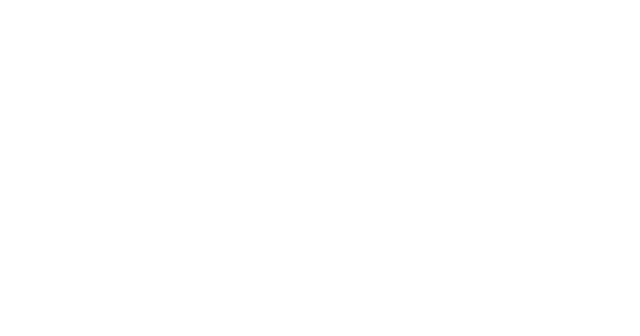
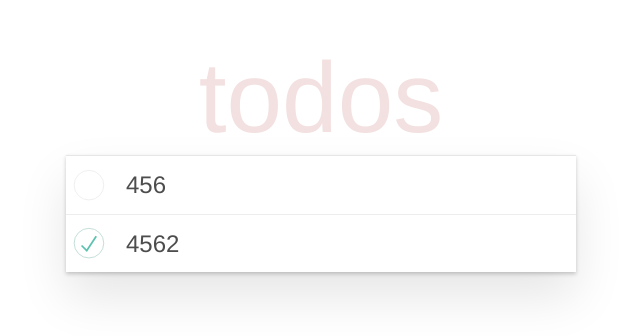
Before and after one commit to Anna-Borodaienko/Todo-App-React-Redux, a React (Create React App) app: page / in a window 1280 px wide. Shown: the top 336 px of the page, without its empty margins (319-959 px from the left). Built offline with nearby package versions, Linux system fonts and the light colour scheme.

Commit message:
add todo list, todo card

```diff
--- /dev/null
+++ b/src/App.styled.ts
@@ -0,0 +1,23 @@
+import { styled } from 'styled-components'
+
+export const AppWrapper = styled.div`
+  font-family: "Helvetica Neue", Helvetica, Arial, sans-serif;
+  font-size: 24px;
+  font-weight: 300;
+  color: #4d4d4d;
+  margin: 40px 20px;
+`
+
+export const ListContainer = styled.div`
+  margin-bottom: 20px;
+  background: #fff;
+  box-shadow: 0 2px 4px 0 rgba(0, 0, 0, 0.2),
+    0 25px 50px 0 rgba(0, 0, 0, 0.1);
+`
+
+export const Title = styled.h1`
+  font-size: 100px;
+  font-weight: 100;
+  text-align: center;
+  color: rgba(175, 47, 47, 0.15);
+`
--- a/src/App.tsx
+++ b/src/App.tsx
@@ -1,9 +1,15 @@
 import React from 'react'
+import { AppWrapper, Title, ListContainer } from './App.styled'
+import TodoList from './components/TodoList'
 
-function App(): JSX.Element {
+const App: React.FC = (): JSX.Element => {
   return (
-    <div>
-    </div>
+    <AppWrapper>
+      <Title>todos</Title>
+      <ListContainer>
+        <TodoList />
+      </ListContainer>
+    </AppWrapper>
   )
 }
 
--- /dev/null
+++ b/src/components/TodoCard/TodoCard.styled.ts
@@ -0,0 +1,95 @@
+import styled from "styled-components"
+import iconCompleted from '../../icons/completed.svg'
+import iconUncompleted from '../../icons/uncompleted.svg'
+
+interface StyledLabelProps {
+  completed: boolean
+}
+
+export const Wrapper = styled.div`
+  position: relative;
+
+  display: grid;
+  grid-template-columns: 45px 1fr;
+  justify-items: stretch;
+
+  font-size: 24px;
+  line-height: 1.4em;
+  border-bottom: 1px solid #ededed;
+
+  &:last-child {
+    border-bottom: 0;
+  }
+`
+
+export const StyledLabel = styled.label<StyledLabelProps>`
+  cursor: pointer;
+  background-image: ${(props): string =>
+    props.completed
+      ? `url(${iconCompleted})`
+      : `url(${iconUncompleted})`} ;
+  background-repeat: no-repeat;
+  background-position: center left;
+`
+
+export const StyledStatus = styled.input`
+  opacity: 0;
+`
+
+export const StyledInput = styled.input`
+  width: 100%;
+  padding: 16px 16px 16px 60px;
+
+  font-size: 24px;
+  line-height: 1.4em;
+  font-family: inherit;
+  font-weight: inherit;
+  color: inherit;
+
+  border: none;
+  background: rgba(0, 0, 0, 0.01);
+  box-shadow: inset 0 -2px 1px rgba(0,0,0,0.03);
+
+  &::placeholder {
+    font-style: italic;
+    font-weight: 300;
+    color: #e6e6e6;
+  }
+
+  word-break: break-all;
+  transition: color 0.4s;
+`
+
+export const StyledTitle = styled.span`
+  padding: 12px 15px;
+
+  word-break: break-all;
+  transition: color 0.4s;
+`
+
+export const StyledButton = styled.button`
+  position: absolute;
+  right: 12px;
+  top: 0;
+  bottom: 0;
+
+  font-size: 120%;
+  line-height: 1;
+  font-family: inherit;
+  font-weight: inherit;
+  color: #cc9a9a;
+
+  float: right;
+  border: 0;
+  background: none;
+  cursor: pointer;
+
+  transform: translateY(-2px);
+  opacity: 0;
+  transition: color 0.2s ease-out;
+
+  &:hover {
+    color: #af5b5e;
+    opacity: 1;
+  }
+`
--- /dev/null
+++ b/src/components/TodoCard/index.tsx
@@ -0,0 +1,85 @@
+import React, { useEffect, useRef, useState } from "react"
+import { Todo } from "../../types/Todo"
+import {
+  StyledStatus,
+  StyledLabel,
+  Wrapper,
+  StyledInput,
+  StyledTitle,
+  StyledButton,
+} from "./TodoCard.styled"
+import { useInput } from "../hooks/useInput"
+
+interface TodoCardProps {
+  todo: Todo
+}
+
+const TodoCard: React.FC<TodoCardProps> = ({ todo }: TodoCardProps) => {
+  const editTodoField = useRef<HTMLInputElement>(null)
+  const [isEditing, setIsEditing] = useState(false)
+
+  const { value, onChange } = useInput(todo.title)
+
+  const { title, completed } = todo
+
+  useEffect(() => {
+    // focus the element with `ref={newTodoField}`
+    if (editTodoField.current) {
+      editTodoField.current.focus()
+    }
+  }, [isEditing])
+
+  const handleEditing = (input: boolean): void => {
+    setIsEditing(input)
+  }
+
+  const handleSubmit = (event: React.FormEvent<HTMLFormElement>): void => {
+    event.preventDefault()
+    handleEditing(true)
+    if (value !== title) {
+      handleEditing(false)
+    } else {
+      handleEditing(false)
+    }
+  }
+
+  return (
+    <Wrapper data-cy="Todo">
+      <StyledLabel completed={completed}>
+        <StyledStatus data-cy="TodoStatus" type="checkbox" />
+      </StyledLabel>
+
+      {isEditing ?
+        <form onSubmit={handleSubmit} onBlur={handleSubmit}>
+          <StyledInput
+            data-cy="NewTodoField"
+            ref={editTodoField}
+            type="text"
+            placeholder={value || "Empty todo will be deleted"}
+            value={value}
+            onChange={onChange}
+            onKeyDown={(event): void => {
+              if (event.key === "Escape") {
+                setIsEditing(false)
+              }
+            }}
+          />
+        </form>
+        :
+        <>
+          <StyledTitle
+            data-cy="TodoTitle"
+            onDoubleClick={(): void => setIsEditing(true)}
+          >
+            {title}
+          </StyledTitle>
+          <StyledButton type="button" data-cy="TodoDeleteButton">
+              ×
+          </StyledButton>
+        </>
+      }
+    </Wrapper>
+  )
+}
+
+export default TodoCard
--- /dev/null
+++ b/src/components/TodoList/TodoList.styled.ts
@@ -0,0 +1,5 @@
+import styled from 'styled-components'
+
+export const Wrapper = styled.div`
+  border-top: 1px solid #e6e6e6;
+`
--- /dev/null
+++ b/src/components/TodoList/index.tsx
@@ -0,0 +1,16 @@
+import { Wrapper } from "./TodoList.styled"
+import React from "react"
+import { useSelector } from "react-redux"
+import { Todo } from "../../types/Todo"
+import TodoCard from "../TodoCard"
+
+const TodoList: React.FC = (): JSX.Element => {
+  // eslint-disable-next-line @typescript-eslint/no-explicit-any
+  const todos: Todo[] = useSelector((state: any) => state.todos.todos)
+
+  return <Wrapper>
+    {todos.map(todo => <TodoCard key={todo.id} todo={todo} />)}
+  </Wrapper>
+}
+
+export default TodoList
--- /dev/null
+++ b/src/components/hooks/useInput.ts
@@ -0,0 +1,26 @@
+import { useState } from 'react'
+
+function useInput(initialValue: string): {
+  value: string
+  onChange: (event: React.ChangeEvent<HTMLInputElement>) => void
+  clearInput: () => void
+} {
+  const [value, setValue] = useState(initialValue)
+
+  const onChange = (event: React.ChangeEvent<HTMLInputElement>): void => {
+    event.preventDefault()
+    setValue(event.target.value)
+  }
+
+  const clearInput = (): void => {
+    setValue('')
+  }
+
+  return {
+    value,
+    onChange,
+    clearInput,
+  }
+}
+
+export { useInput }
--- a/src/index.tsx
+++ b/src/index.tsx
@@ -1,14 +1,30 @@
 import React from 'react'
 import ReactDOM from 'react-dom/client'
+import { Provider } from "react-redux"
+import { createGlobalStyle } from "styled-components"
 import App from './App'
-import { Provider } from "react-redux"
 import store from "./store"
+
+const Global = createGlobalStyle`
+  * {
+    margin: 0;
+    padding: 0;
+    box-sizing: border-box;
+  }
+  body {
+    min-width: 230px;
+    max-width: 550px;
+    margin: 0 auto;
+  }
+`
+
 
 const root = ReactDOM.createRoot(
   document.getElementById('root') as HTMLElement
 )
 root.render(
   <React.StrictMode>
+    <Global />
     <Provider store={store}>
       <App />
     </Provider>
--- a/src/store/todosState.ts
+++ b/src/store/todosState.ts
@@ -1,4 +1,4 @@
-import { Todo } from "../types"
+import { Todo } from "../types/Todo"
 
 export interface TodoState {
   todos: Todo[]
--- a/src/types/index.ts
+++ /dev/null
@@ -1 +0,0 @@
-export * from './Todo'
```
Also changed, not shown: src/icons/completed.svg (added), src/icons/uncompleted.svg (added).
